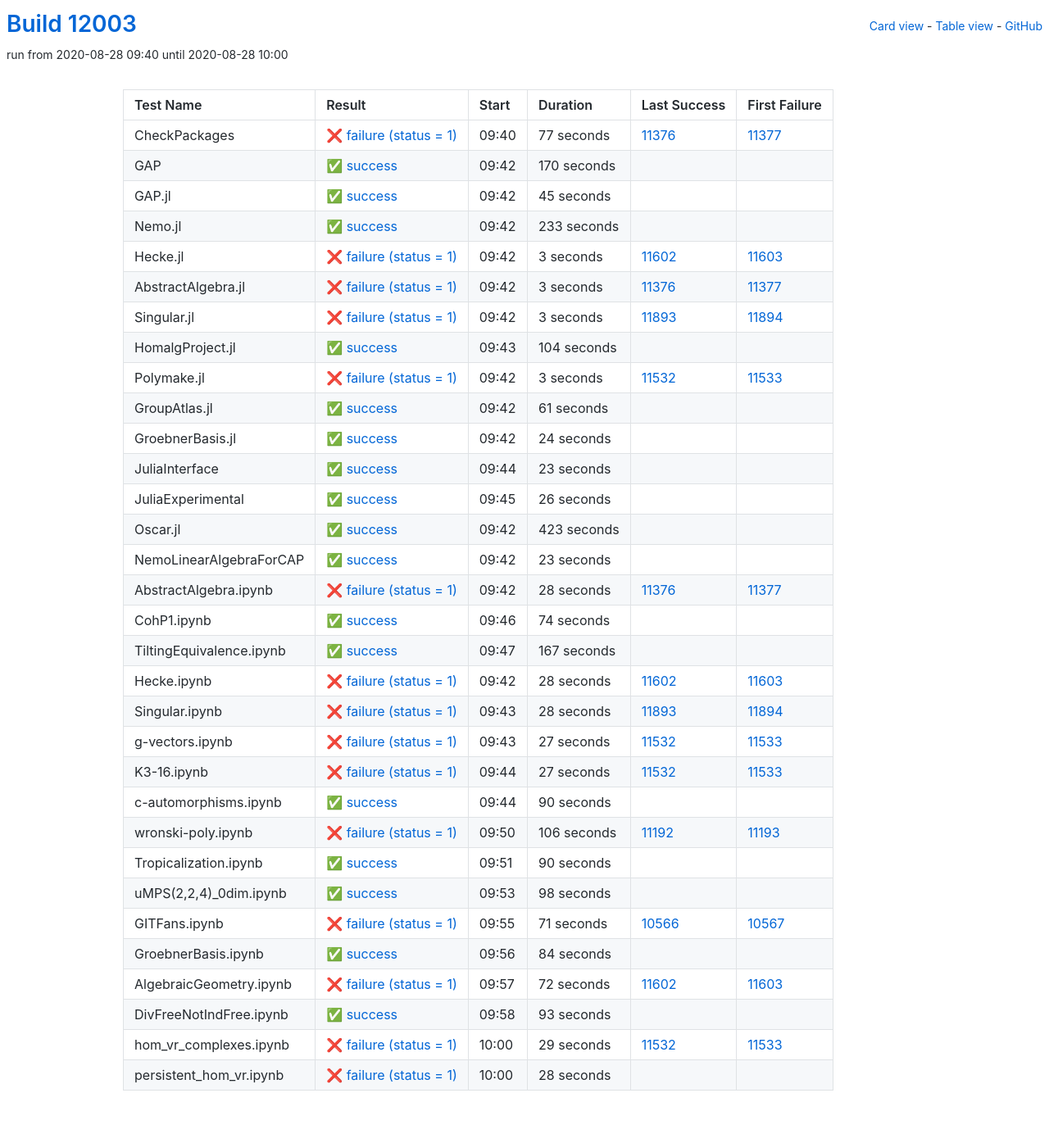
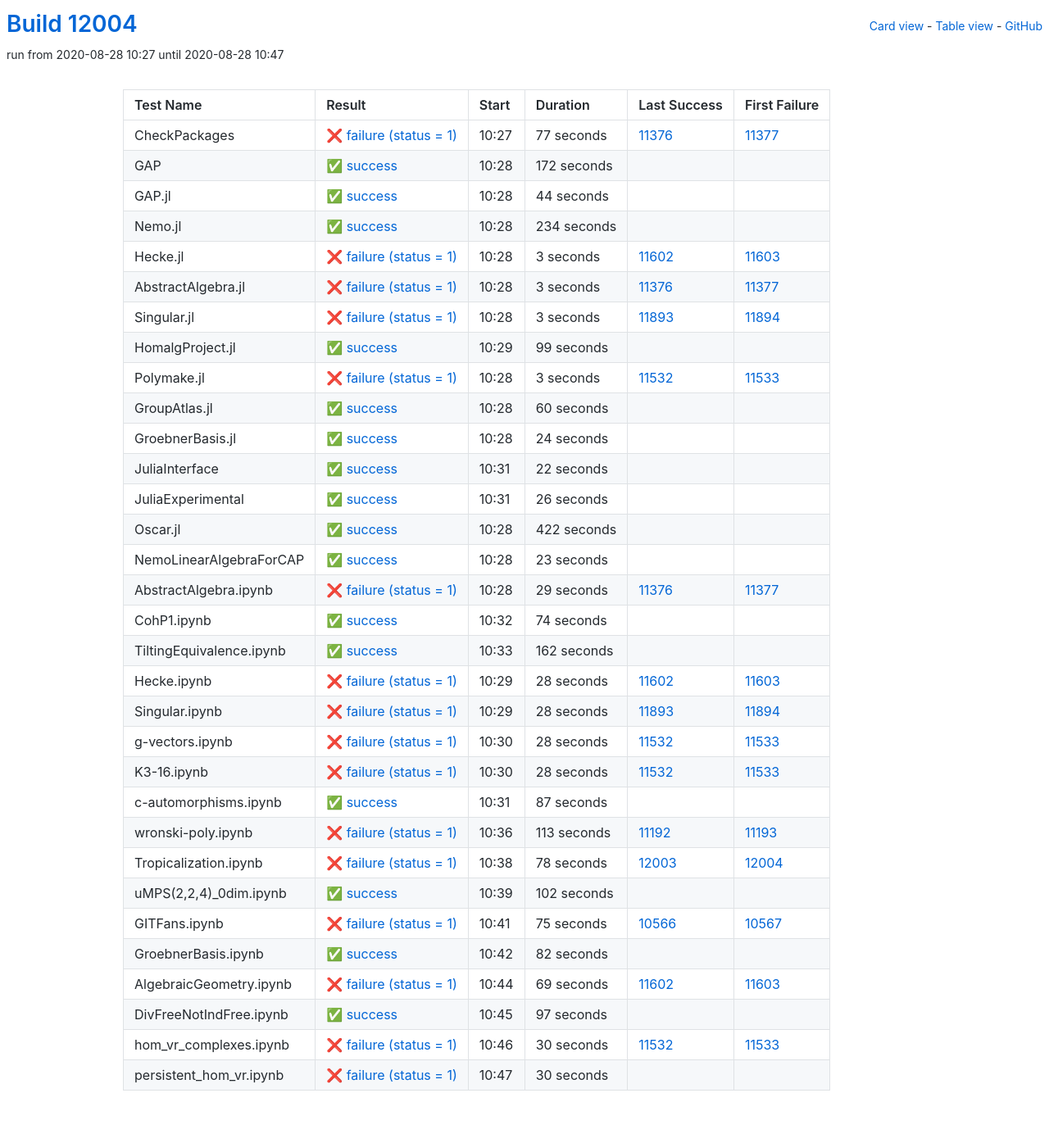
Before and after one commit to oscar-system/oscar-ci-status, a Jekyll site: the page built from table.html, in a window 1280 px wide. Shown: the whole page at 82% size. Built offline with Jekyll 4.4.1, drawn with Linux system fonts in a browser that asks for light colours.

Commit message:
Build #12004

```diff
--- a/_data/ci.yml
+++ b/_data/ci.yml
@@ -1,6 +1,6 @@
 ---
-build: 12003
-build_url: https://oscarci.mathematik.uni-kl.de/job/oscar/12003/
+build: 12004
+build_url: https://oscarci.mathematik.uni-kl.de/job/oscar/12004/
 job: oscar
 organization: oscar-system
 repo: oscar-ci-status
@@ -8,8 +8,8 @@
 tests:
 - name: CheckPackages
   id: checkpackages
-  log: https://oscarci.mathematik.uni-kl.de/job/oscar/12003/artifact/logs/build-12003/CheckPackages.log
-  start: 2020-08-28 09:40
+  log: https://oscarci.mathematik.uni-kl.de/job/oscar/12004/artifact/logs/build-12004/CheckPackages.log
+  start: 2020-08-28 10:27
   success: false
   exitcode: 1
   status: failure
@@ -20,44 +20,44 @@
   first_failure_url: https://oscarci.mathematik.uni-kl.de/job/oscar/11377/
 - name: GAP
   id: gap
-  log: https://oscarci.mathematik.uni-kl.de/job/oscar/12003/artifact/logs/build-12003/GAP.log
-  start: 2020-08-28 09:42
+  log: https://oscarci.mathematik.uni-kl.de/job/oscar/12004/artifact/logs/build-12004/GAP.log
+  start: 2020-08-28 10:28
   success: true
   exitcode: 0
   status: success
-  duration: 170
+  duration: 172
   last_success: false
   last_success_url:
   first_failure: false
   first_failure_url:
 - name: GAP.jl
   id: gap-jl
-  log: https://oscarci.mathematik.uni-kl.de/job/oscar/12003/artifact/logs/build-12003/GAP.jl.log
-  start: 2020-08-28 09:42
+  log: https://oscarci.mathematik.uni-kl.de/job/oscar/12004/artifact/logs/build-12004/GAP.jl.log
+  start: 2020-08-28 10:28
   success: true
   exitcode: 0
   status: success
-  duration: 45
+  duration: 44
   last_success: false
   last_success_url:
   first_failure: false
   first_failure_url:
 - name: Nemo.jl
   id: nemo-jl
-  log: https://oscarci.mathematik.uni-kl.de/job/oscar/12003/artifact/logs/build-12003/Nemo.jl.log
-  start: 2020-08-28 09:42
+  log: https://oscarci.mathematik.uni-kl.de/job/oscar/12004/artifact/logs/build-12004/Nemo.jl.log
+  start: 2020-08-28 10:28
   success: true
   exitcode: 0
   status: success
-  duration: 233
+  duration: 234
   last_success: false
   last_success_url:
   first_failure: false
   first_failure_url:
 - name: Hecke.jl
   id: hecke-jl
-  log: https://oscarci.mathematik.uni-kl.de/job/oscar/12003/artifact/logs/build-12003/Hecke.jl.log
-  start: 2020-08-28 09:42
+  log: https://oscarci.mathematik.uni-kl.de/job/oscar/12004/artifact/logs/build-12004/Hecke.jl.log
+  start: 2020-08-28 10:28
   success: false
   exitcode: 1
   status: failure
@@ -68,8 +68,8 @@
   first_failure_url: https://oscarci.mathematik.uni-kl.de/job/oscar/11603/
 - name: AbstractAlgebra.jl
   id: abstractalgebra-jl
-  log: https://oscarci.mathematik.uni-kl.de/job/oscar/12003/artifact/logs/build-12003/AbstractAlgebra.jl.log
-  start: 2020-08-28 09:42
+  log: https://oscarci.mathematik.uni-kl.de/job/oscar/12004/artifact/logs/build-12004/AbstractAlgebra.jl.log
+  start: 2020-08-28 10:28
   success: false
   exitcode: 1
   status: failure
@@ -80,8 +80,8 @@
   first_failure_url: https://oscarci.mathematik.uni-kl.de/job/oscar/11377/
 - name: Singular.jl
   id: singular-jl
-  log: https://oscarci.mathematik.uni-kl.de/job/oscar/12003/artifact/logs/build-12003/Singular.jl.log
-  start: 2020-08-28 09:42
+  log: https://oscarci.mathematik.uni-kl.de/job/oscar/12004/artifact/logs/build-12004/Singular.jl.log
+  start: 2020-08-28 10:28
   success: false
   exitcode: 1
   status: failure
@@ -92,20 +92,20 @@
   first_failure_url: https://oscarci.mathematik.uni-kl.de/job/oscar/11894/
 - name: HomalgProject.jl
   id: homalgproject-jl
-  log: https://oscarci.mathematik.uni-kl.de/job/oscar/12003/artifact/logs/build-12003/HomalgProject.jl.log
-  start: 2020-08-28 09:43
+  log: https://oscarci.mathematik.uni-kl.de/job/oscar/12004/artifact/logs/build-12004/HomalgProject.jl.log
+  start: 2020-08-28 10:29
   success: true
   exitcode: 0
   status: success
-  duration: 104
+  duration: 99
   last_success: false
   last_success_url:
   first_failure: false
   first_failure_url:
 - name: Polymake.jl
   id: polymake-jl
-  log: https://oscarci.mathematik.uni-kl.de/job/oscar/12003/artifact/logs/build-12003/Polymake.jl.log
-  start: 2020-08-28 09:42
+  log: https://oscarci.mathematik.uni-kl.de/job/oscar/12004/artifact/logs/build-12004/Polymake.jl.log
+  start: 2020-08-28 10:28
   success: false
   exitcode: 1
   status: failure
@@ -116,20 +116,20 @@
   first_failure_url: https://oscarci.mathematik.uni-kl.de/job/oscar/11533/
 - name: GroupAtlas.jl
   id: groupatlas-jl
-  log: https://oscarci.mathematik.uni-kl.de/job/oscar/12003/artifact/logs/build-12003/GroupAtlas.jl.log
-  start: 2020-08-28 09:42
+  log: https://oscarci.mathematik.uni-kl.de/job/oscar/12004/artifact/logs/build-12004/GroupAtlas.jl.log
+  start: 2020-08-28 10:28
   success: true
   exitcode: 0
   status: success
-  duration: 61
+  duration: 60
   last_success: false
   last_success_url:
   first_failure: false
   first_failure_url:
 - name: GroebnerBasis.jl
   id: groebnerbasis-jl
-  log: https://oscarci.mathematik.uni-kl.de/job/oscar/12003/artifact/logs/build-12003/GroebnerBasis.jl.log
-  start: 2020-08-28 09:42
+  log: https://oscarci.mathematik.uni-kl.de/job/oscar/12004/artifact/logs/build-12004/GroebnerBasis.jl.log
+  start: 2020-08-28 10:28
   success: true
   exitcode: 0
   status: success
@@ -140,20 +140,20 @@
   first_failure_url:
 - name: JuliaInterface
   id: juliainterface
-  log: https://oscarci.mathematik.uni-kl.de/job/oscar/12003/artifact/logs/build-12003/JuliaInterface.log
-  start: 2020-08-28 09:44
+  log: https://oscarci.mathematik.uni-kl.de/job/oscar/12004/artifact/logs/build-12004/JuliaInterface.log
+  start: 2020-08-28 10:31
   success: true
   exitcode: 0
   status: success
-  duration: 23
+  duration: 22
   last_success: false
   last_success_url:
   first_failure: false
   first_failure_url:
 - name: JuliaExperimental
   id: juliaexperimental
-  log: https://oscarci.mathematik.uni-kl.de/job/oscar/12003/artifact/logs/build-12003/JuliaExperimental.log
-  start: 2020-08-28 09:45
+  log: https://oscarci.mathematik.uni-kl.de/job/oscar/12004/artifact/logs/build-12004/JuliaExperimental.log
+  start: 2020-08-28 10:31
   success: true
   exitcode: 0
   status: success
@@ -164,20 +164,20 @@
   first_failure_url:
 - name: Oscar.jl
   id: oscar-jl
-  log: https://oscarci.mathematik.uni-kl.de/job/oscar/12003/artifact/logs/build-12003/Oscar.jl.log
-  start: 2020-08-28 09:42
+  log: https://oscarci.mathematik.uni-kl.de/job/oscar/12004/artifact/logs/build-12004/Oscar.jl.log
+  start: 2020-08-28 10:28
   success: true
   exitcode: 0
   status: success
-  duration: 423
+  duration: 422
   last_success: false
   last_success_url:
   first_failure: false
   first_failure_url:
 - name: NemoLinearAlgebraForCAP
   id: nemolinearalgebraforcap
-  log: https://oscarci.mathematik.uni-kl.de/job/oscar/12003/artifact/logs/build-12003/NemoLinearAlgebraForCAP.log
-  start: 2020-08-28 09:42
+  log: https://oscarci.mathematik.uni-kl.de/job/oscar/12004/artifact/logs/build-12004/NemoLinearAlgebraForCAP.log
+  start: 2020-08-28 10:28
   success: true
   exitcode: 0
   status: success
@@ -188,20 +188,20 @@
   first_failure_url:
 - name: AbstractAlgebra.ipynb
   id: abstractalgebra-ipynb
-  log: https://oscarci.mathematik.uni-kl.de/job/oscar/12003/artifact/logs/build-12003/AbstractAlgebra.ipynb.log
-  start: 2020-08-28 09:42
+  log: https://oscarci.mathematik.uni-kl.de/job/oscar/12004/artifact/logs/build-12004/AbstractAlgebra.ipynb.log
+  start: 2020-08-28 10:28
   success: false
   exitcode: 1
   status: failure
-  duration: 28
+  duration: 29
   last_success: 11376
   last_success_url: https://oscarci.mathematik.uni-kl.de/job/oscar/11376/
   first_failure: 11377
   first_failure_url: https://oscarci.mathematik.uni-kl.de/job/oscar/11377/
 - name: CohP1.ipynb
   id: cohp1-ipynb
-  log: https://oscarci.mathematik.uni-kl.de/job/oscar/12003/artifact/logs/build-12003/CohP1.ipynb.log
-  start: 2020-08-28 09:46
+  log: https://oscarci.mathematik.uni-kl.de/job/oscar/12004/artifact/logs/build-12004/CohP1.ipynb.log
+  start: 2020-08-28 10:32
   success: true
   exitcode: 0
   status: success
@@ -212,20 +212,20 @@
   first_failure_url:
 - name: TiltingEquivalence.ipynb
   id: tiltingequivalence-ipynb
-  log: https://oscarci.mathematik.uni-kl.de/job/oscar/12003/artifact/logs/build-12003/TiltingEquivalence.ipynb.log
-  start: 2020-08-28 09:47
+  log: https://oscarci.mathematik.uni-kl.de/job/oscar/12004/artifact/logs/build-12004/TiltingEquivalence.ipynb.log
+  start: 2020-08-28 10:33
   success: true
   exitcode: 0
   status: success
-  duration: 167
+  duration: 162
   last_success: false
   last_success_url:
   first_failure: false
   first_failure_url:
 - name: Hecke.ipynb
   id: hecke-ipynb
-  log: https://oscarci.mathematik.uni-kl.de/job/oscar/12003/artifact/logs/build-12003/Hecke.ipynb.log
-  start: 2020-08-28 09:42
+  log: https://oscarci.mathematik.uni-kl.de/job/oscar/12004/artifact/logs/build-12004/Hecke.ipynb.log
+  start: 2020-08-28 10:29
   success: false
   exitcode: 1
   status: failure
@@ -236,8 +236,8 @@
   first_failure_url: https://oscarci.mathematik.uni-kl.de/job/oscar/11603/
 - name: Singular.ipynb
   id: singular-ipynb
-  log: https://oscarci.mathematik.uni-kl.de/job/oscar/12003/artifact/logs/build-12003/Singular.ipynb.log
-  start: 2020-08-28 09:43
+  log: https://oscarci.mathematik.uni-kl.de/job/oscar/12004/artifact/logs/build-12004/Singular.ipynb.log
+  start: 2020-08-28 10:29
   success: false
   exitcode: 1
   status: failure
@@ -248,144 +248,144 @@
   first_failure_url: https://oscarci.mathematik.uni-kl.de/job/oscar/11894/
 - name: g-vectors.ipynb
   id: g-vectors-ipynb
-  log: https://oscarci.mathematik.uni-kl.de/job/oscar/12003/artifact/logs/build-12003/g-vectors.ipynb.log
-  start: 2020-08-28 09:43
+  log: https://oscarci.mathematik.uni-kl.de/job/oscar/12004/artifact/logs/build-12004/g-vectors.ipynb.log
+  start: 2020-08-28 10:30
   success: false
   exitcode: 1
   status: failure
-  duration: 27
+  duration: 28
   last_success: 11532
   last_success_url: https://oscarci.mathematik.uni-kl.de/job/oscar/11532/
   first_failure: 11533
   first_failure_url: https://oscarci.mathematik.uni-kl.de/job/oscar/11533/
 - name: K3-16.ipynb
   id: k3-16-ipynb
-  log: https://oscarci.mathematik.uni-kl.de/job/oscar/12003/artifact/logs/build-12003/K3-16.ipynb.log
-  start: 2020-08-28 09:44
+  log: https://oscarci.mathematik.uni-kl.de/job/oscar/12004/artifact/logs/build-12004/K3-16.ipynb.log
+  start: 2020-08-28 10:30
   success: false
   exitcode: 1
   status: failure
-  duration: 27
+  duration: 28
   last_success: 11532
   last_success_url: https://oscarci.mathematik.uni-kl.de/job/oscar/11532/
   first_failure: 11533
   first_failure_url: https://oscarci.mathematik.uni-kl.de/job/oscar/11533/
 - name: c-automorphisms.ipynb
   id: c-automorphisms-ipynb
-  log: https://oscarci.mathematik.uni-kl.de/job/oscar/12003/artifact/logs/build-12003/c-automorphisms.ipynb.log
-  start: 2020-08-28 09:44
+  log: https://oscarci.mathematik.uni-kl.de/job/oscar/12004/artifact/logs/build-12004/c-automorphisms.ipynb.log
+  start: 2020-08-28 10:31
   success: true
   exitcode: 0
   status: success
-  duration: 90
+  duration: 87
   last_success: false
   last_success_url:
   first_failure: false
   first_failure_url:
 - name: wronski-poly.ipynb
   id: wronski-poly-ipynb
-  log: https://oscarci.mathematik.uni-kl.de/job/oscar/12003/artifact/logs/build-12003/wronski-poly.ipynb.log
-  start: 2020-08-28 09:50
+  log: https://oscarci.mathematik.uni-kl.de/job/oscar/12004/artifact/logs/build-12004/wronski-poly.ipynb.log
+  start: 2020-08-28 10:36
   success: false
   exitcode: 1
   status: failure
-  duration: 106
+  duration: 113
   last_success: 11192
   last_success_url: https://oscarci.mathematik.uni-kl.de/job/oscar/11192/
   first_failure: 11193
   first_failure_url: https://oscarci.mathematik.uni-kl.de/job/oscar/11193/
 - name: Tropicalization.ipynb
   id: tropicalization-ipynb
-  log: https://oscarci.mathematik.uni-kl.de/job/oscar/12003/artifact/logs/build-12003/Tropicalization.ipynb.log
-  start: 2020-08-28 09:51
+  log: https://oscarci.mathematik.uni-kl.de/job/oscar/12004/artifact/logs/build-12004/Tropicalization.ipynb.log
+  start: 2020-08-28 10:38
+  success: false
+  exitcode: 1
+  status: failure
+  duration: 78
+  last_success: 12003
+  last_success_url: https://oscarci.mathematik.uni-kl.de/job/oscar/12003/
+  first_failure: 12004
+  first_failure_url: https://oscarci.mathematik.uni-kl.de/job/oscar/12004/
+- name: uMPS(2,2,4)_0dim.ipynb
+  id: umps-2-2-4-0dim-ipynb
+  log: https://oscarci.mathematik.uni-kl.de/job/oscar/12004/artifact/logs/build-12004/uMPS-2-2-4-_0dim.ipynb.log
+  start: 2020-08-28 10:39
   success: true
   exitcode: 0
   status: success
-  duration: 90
-  last_success: false
-  last_success_url:
-  first_failure: false
-  first_failure_url:
-- name: uMPS(2,2,4)_0dim.ipynb
-  id: umps-2-2-4-0dim-ipynb
-  log: https://oscarci.mathematik.uni-kl.de/job/oscar/12003/artifact/logs/build-12003/uMPS-2-2-4-_0dim.ipynb.log
-  start: 2020-08-28 09:53
-  success: true
-  exitcode: 0
-  status: success
-  duration: 98
+  duration: 102
   last_success: false
   last_success_url:
   first_failure: false
   first_failure_url:
 - name: GITFans.ipynb
   id: gitfans-ipynb
-  log: https://oscarci.mathematik.uni-kl.de/job/oscar/12003/artifact/logs/build-12003/GITFans.ipynb.log
-  start: 2020-08-28 09:55
+  log: https://oscarci.mathematik.uni-kl.de/job/oscar/12004/artifact/logs/build-12004/GITFans.ipynb.log
+  start: 2020-08-28 10:41
   success: false
   exitcode: 1
   status: failure
-  duration: 71
+  duration: 75
   last_success: 10566
   last_success_url: https://oscarci.mathematik.uni-kl.de/job/oscar/10566/
   first_failure: 10567
   first_failure_url: https://oscarci.mathematik.uni-kl.de/job/oscar/10567/
 - name: GroebnerBasis.ipynb
   id: groebnerbasis-ipynb
-  log: https://oscarci.mathematik.uni-kl.de/job/oscar/12003/artifact/logs/build-12003/GroebnerBasis.ipynb.log
-  start: 2020-08-28 09:56
+  log: https://oscarci.mathematik.uni-kl.de/job/oscar/12004/artifact/logs/build-12004/GroebnerBasis.ipynb.log
+  start: 2020-08-28 10:42
   success: true
   exitcode: 0
   status: success
-  duration: 84
+  duration: 82
   last_success: false
   last_success_url:
   first_failure: false
   first_failure_url:
 - name: AlgebraicGeometry.ipynb
   id: algebraicgeometry-ipynb
-  log: https://oscarci.mathematik.uni-kl.de/job/oscar/12003/artifact/logs/build-12003/AlgebraicGeometry.ipynb.log
-  start: 2020-08-28 09:57
+  log: https://oscarci.mathematik.uni-kl.de/job/oscar/12004/artifact/logs/build-12004/AlgebraicGeometry.ipynb.log
+  start: 2020-08-28 10:44
   success: false
   exitcode: 1
   status: failure
-  duration: 72
+  duration: 69
   last_success: 11602
   last_success_url: https://oscarci.mathematik.uni-kl.de/job/oscar/11602/
   first_failure: 11603
   first_failure_url: https://oscarci.mathematik.uni-kl.de/job/oscar/11603/
 - name: DivFreeNotIndFree.ipynb
   id: divfreenotindfree-ipynb
-  log: https://oscarci.mathematik.uni-kl.de/job/oscar/12003/artifact/logs/build-12003/DivFreeNotIndFree.ipynb.log
-  start: 2020-08-28 09:58
+  log: https://oscarci.mathematik.uni-kl.de/job/oscar/12004/artifact/logs/build-12004/DivFreeNotIndFree.ipynb.log
+  start: 2020-08-28 10:45
   success: true
   exitcode: 0
   status: success
-  duration: 93
+  duration: 97
   last_success: false
   last_success_url:
   first_failure: false
   first_failure_url:
 - name: hom_vr_complexes.ipynb
   id: hom-vr-complexes-ipynb
-  log: https://oscarci.mathematik.uni-kl.de/job/oscar/12003/artifact/logs/build-12003/hom_vr_complexes.ipynb.log
-  start: 2020-08-28 10:00
+  log: https://oscarci.mathematik.uni-kl.de/job/oscar/12004/artifact/logs/build-12004/hom_vr_complexes.ipynb.log
+  start: 2020-08-28 10:46
   success: false
   exitcode: 1
   status: failure
-  duration: 29
+  duration: 30
   last_success: 11532
   last_success_url: https://oscarci.mathematik.uni-kl.de/job/oscar/11532/
   first_failure: 11533
   first_failure_url: https://oscarci.mathematik.uni-kl.de/job/oscar/11533/
 - name: persistent_hom_vr.ipynb
   id: persistent-hom-vr-ipynb
-  log: https://oscarci.mathematik.uni-kl.de/job/oscar/12003/artifact/logs/build-12003/persistent_hom_vr.ipynb.log
-  start: 2020-08-28 10:00
+  log: https://oscarci.mathematik.uni-kl.de/job/oscar/12004/artifact/logs/build-12004/persistent_hom_vr.ipynb.log
+  start: 2020-08-28 10:47
   success: false
   exitcode: 1
   status: failure
-  duration: 28
+  duration: 30
   last_success: false
   last_success_url:
   first_failure: false
```
Also changed, not shown: README.md.
